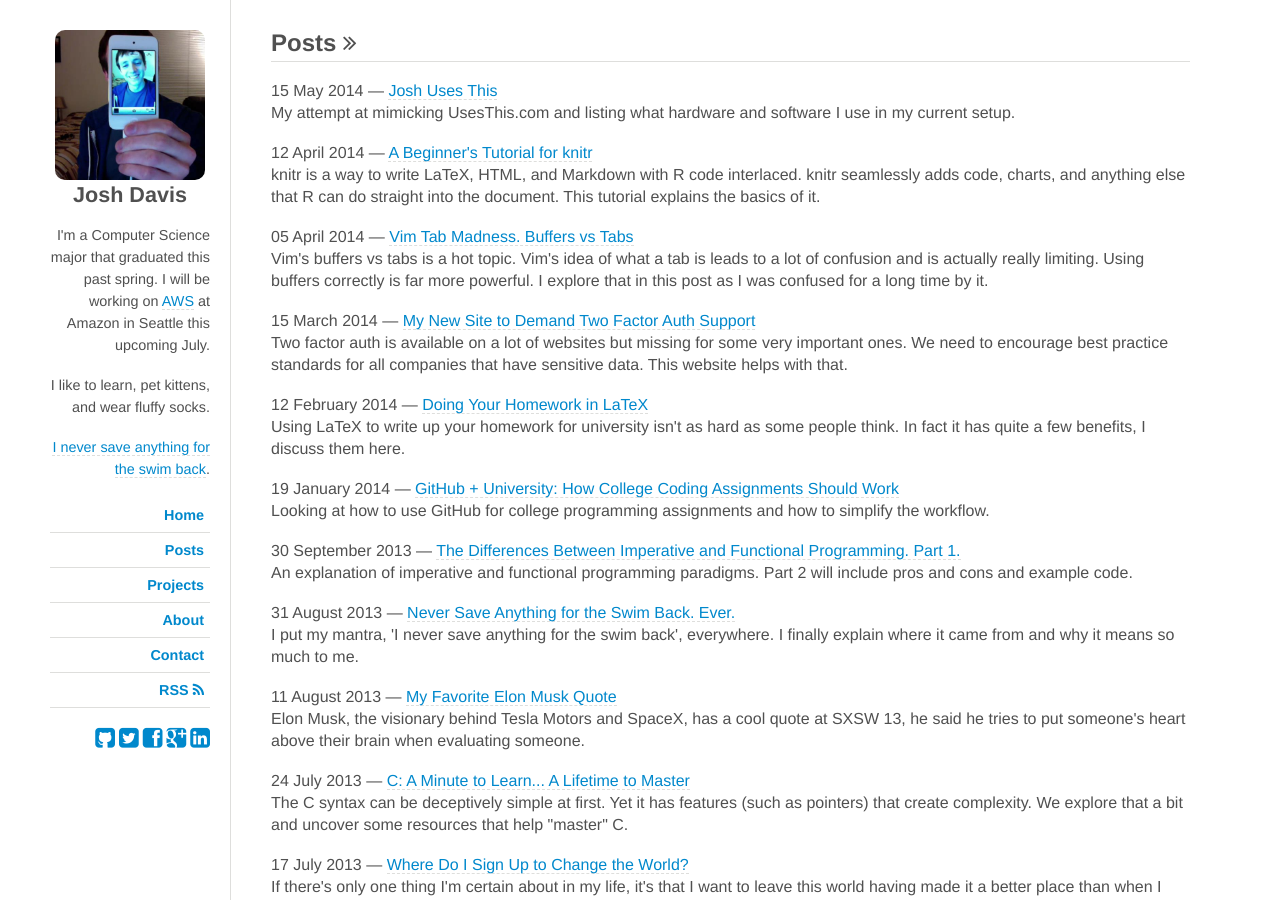
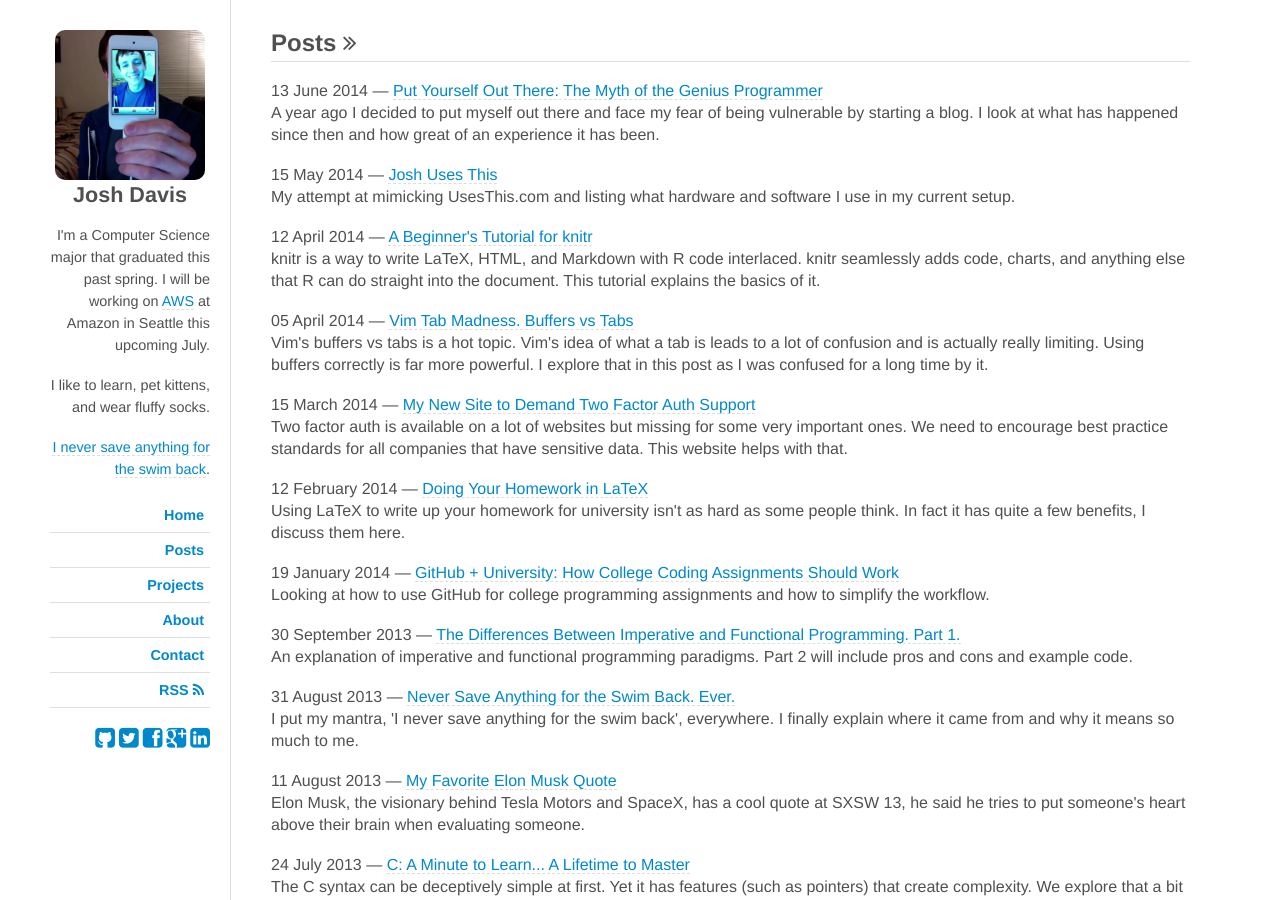
Before and after one commit to jdavis/jdavis.github.com, a Jekyll site: the page built from posts.html, in a window 1280 px wide and 900 px high. Built offline with Jekyll 4.4.1, drawn with Linux system fonts in a browser that asks for light colours; nearby versions of some CDN libraries; some web fonts are replaced; Markdown is read by kramdown in place of the engine named in the settings.

```diff
--- a/_drafts/2014-05-15-put-yourself-out-there.md
+++ b/_posts/2014-06-13-put-yourself-out-there.md
@@ -3,7 +3,8 @@ layout: post
 title: Put Yourself Out There&#58; The Myth of the Genius Programmer
 description:
     A year ago I decided to put myself out there and face my fear of being
-    vulnerable by starting a blog.
+    vulnerable by starting a blog. I look at what has happened since then and
+    how great of an experience it has been.
 css:
     - /css/code.css
     - /lib/lightbox/css/lightbox.css
```
